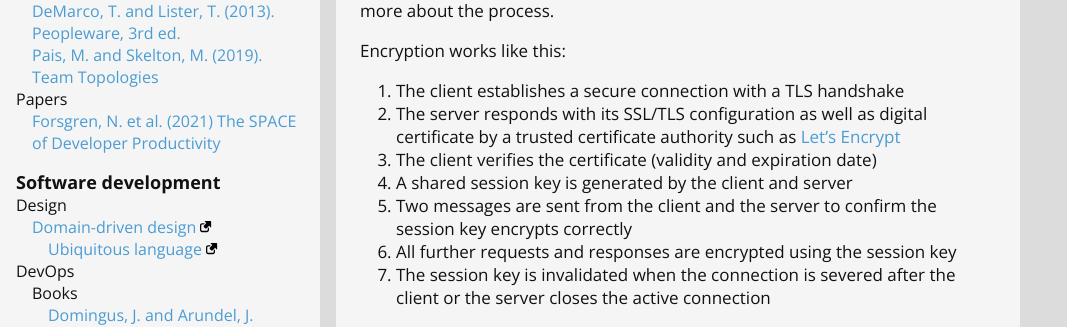
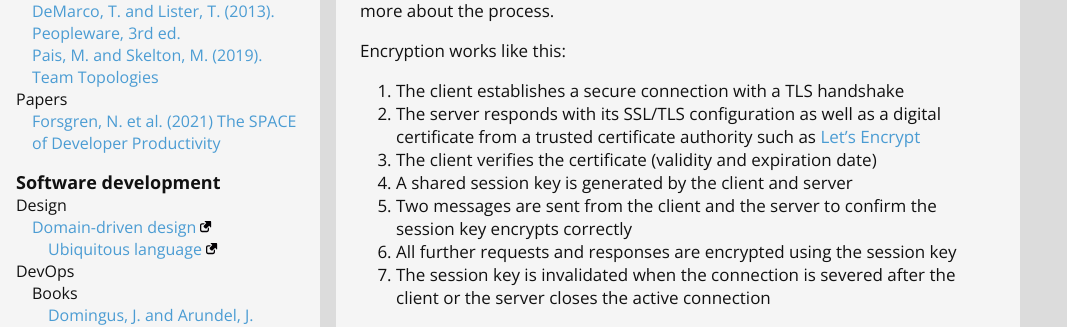
Before and after one commit to ganiulis/personal-notes, a Jekyll site: the page built from software-development/web-fundamentals/http.md, in a window 1280 px wide. Shown: the part 452-779 px from the top of the page, without its empty margins (0-1067 px from the left). Built offline with Jekyll 4.4.1, drawn with Linux system fonts in a browser that asks for light colours; our own code applies the rules of GitHub Pages for plain Markdown files.

Commit message:
Add notes

```diff
--- a/software-development/web-fundamentals/http.md
+++ b/software-development/web-fundamentals/http.md
@@ -19,7 +19,7 @@ See <https://www.cloudflare.com/learning/ssl/why-is-http-not-secure/> to read mo
 Encryption works like this:
 
 1. The client establishes a secure connection with a TLS handshake
-2. The server responds with its SSL/TLS configuration as well as digital certificate by a trusted certificate authority such as [Let's Encrypt](https://letsencrypt.org)
+2. The server responds with its SSL/TLS configuration as well as a digital certificate from a trusted certificate authority such as [Let's Encrypt](https://letsencrypt.org)
 3. The client verifies the certificate (validity and expiration date)
 4. A shared session key is generated by the client and server
 5. Two messages are sent from the client and the server to confirm the session key encrypts correctly
```
